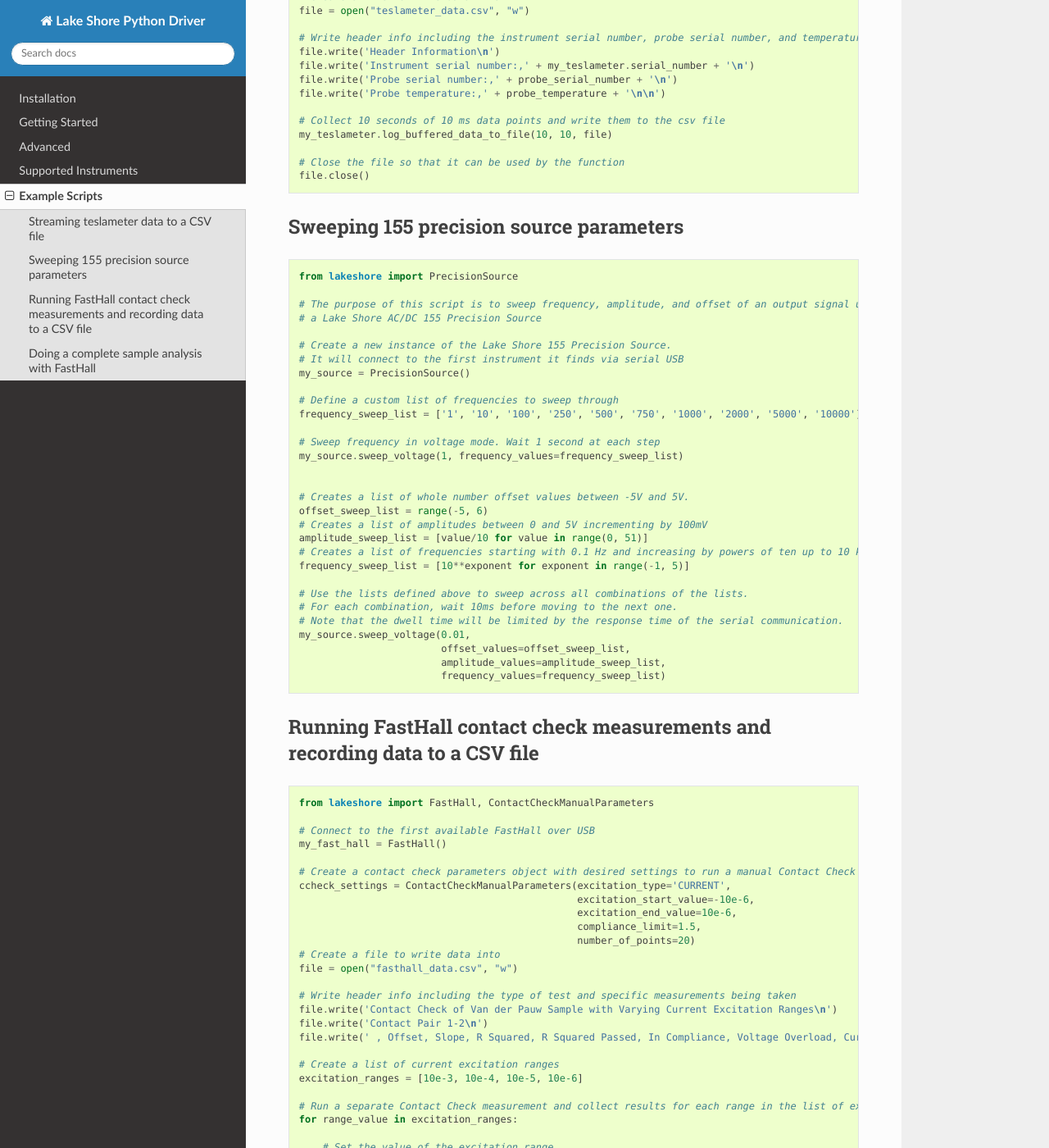
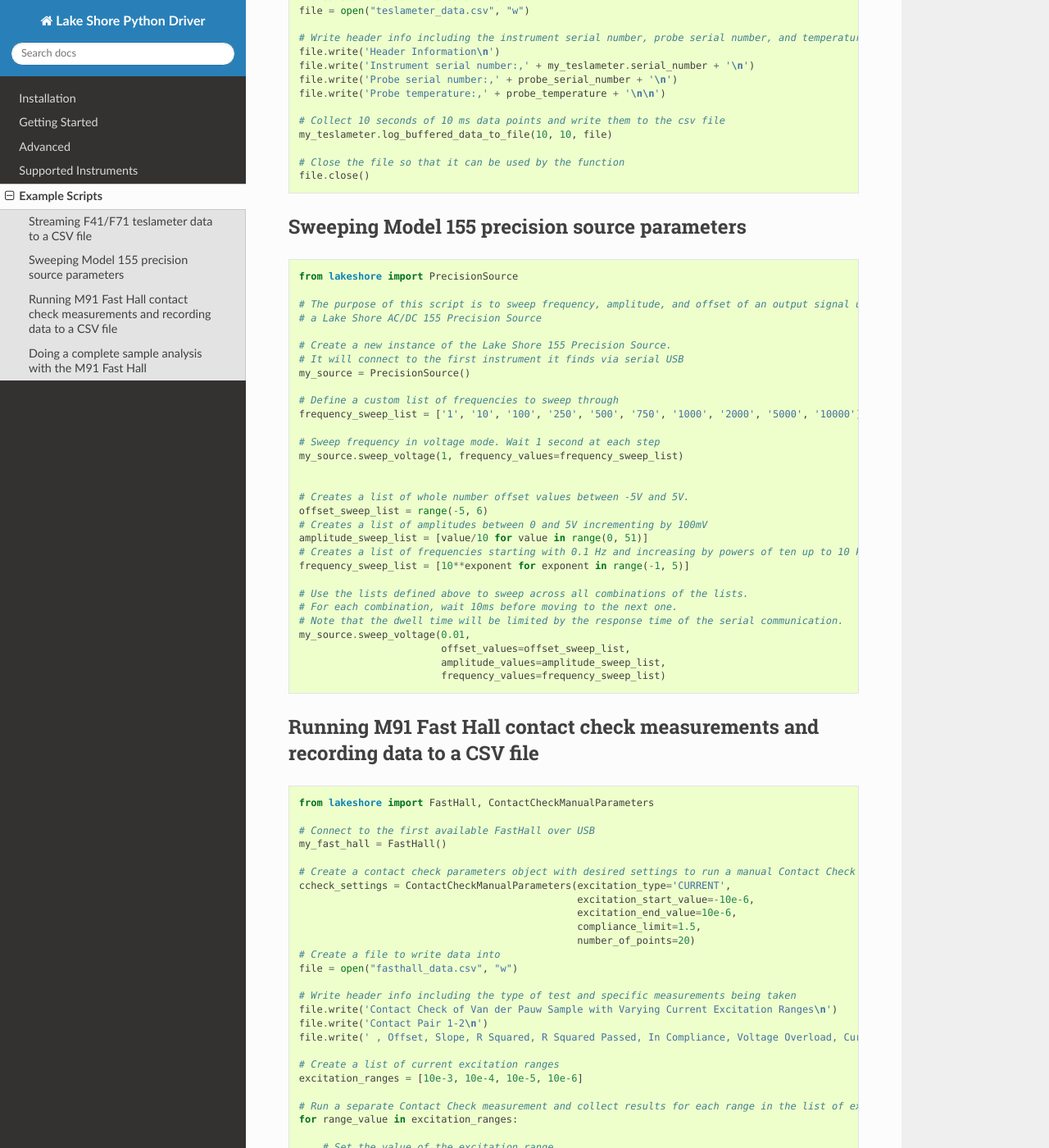
Before and after one commit to lakeshorecryotronics/python-driver, a Sphinx documentation site: the page built from docs/example_scripts.rst, in a window 1280 px wide and 1400 px high, scrolled down 524 px. Shown: the whole window at 82% size. Built offline with Sphinx 7.4.7 and the Read the Docs theme 2.0.0, drawn with Linux system fonts in a browser that asks for light colours; some of the changed text lies outside the part shown.

Commit message:
Update the wording of the example script headers

```diff
--- a/docs/example_scripts.rst
+++ b/docs/example_scripts.rst
@@ -4,18 +4,18 @@ Example Scripts
 ===============
 Below are a few example scripts that use the Lake Shore Python driver.
 
-Streaming teslameter data to a CSV file
+Streaming F41/F71 teslameter data to a CSV file
 ---------------------------------------
 .. literalinclude:: examples/teslameter_record_data_example.py
 
-Sweeping 155 precision source parameters
+Sweeping Model 155 precision source parameters
 ----------------------------------------
 .. literalinclude:: examples/precision_source_sweep_example.py
 
-Running FastHall contact check measurements and recording data to a CSV file
+Running M91 Fast Hall contact check measurements and recording data to a CSV file
 ----------------------------------------------------------------------------
 .. literalinclude:: examples/fasthall_record_contact_check_data_example.py
 
-Doing a complete sample analysis with FastHall
+Doing a complete sample analysis with the M91 Fast Hall
 ----------------------------------------------------------------------------
 .. literalinclude:: examples/fasthall_full_sample_analysis.py
```
